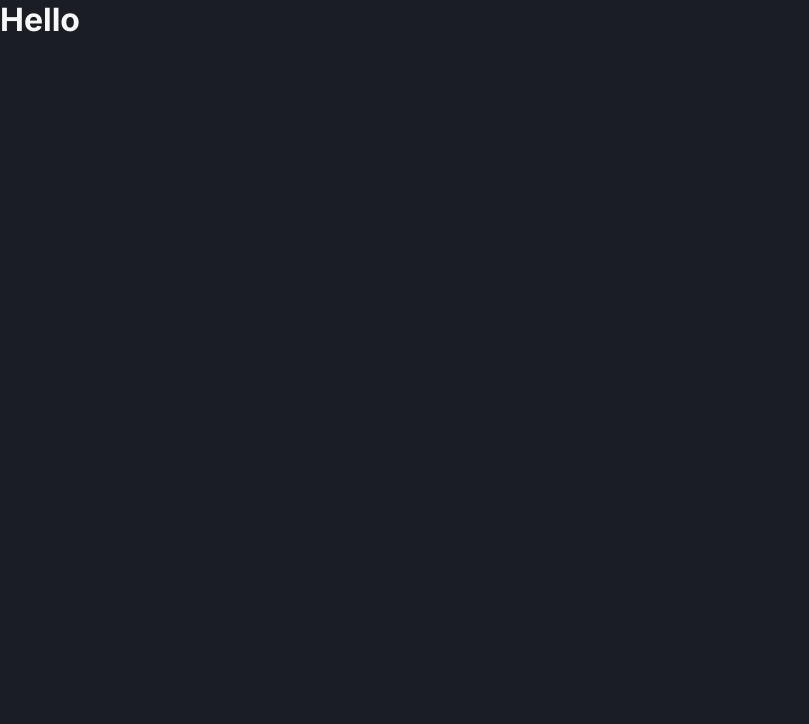
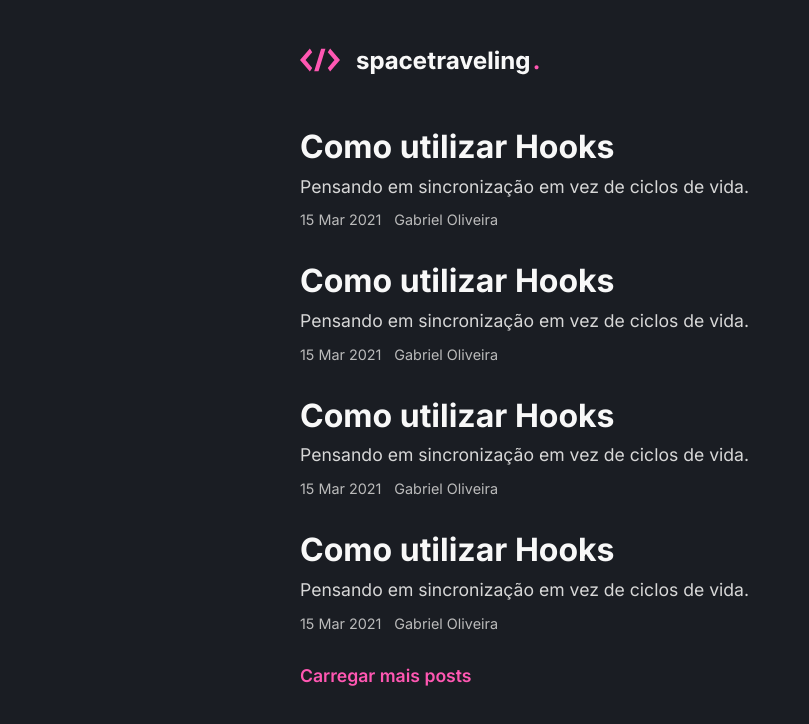
Before and after one commit to gaoliveira21/space-traveling, a Next.js app: page / in a window 1280 px wide. Shown: the top 724 px of the page, without its empty margins (0-809 px from the left). Built offline with nearby package versions, Linux system fonts and the light colour scheme.

Commit message:
add posts page styles

```diff
--- a/src/pages/_document.tsx
+++ b/src/pages/_document.tsx
@@ -6,7 +6,7 @@ class MyDocument extends Document {
       <Html lang="pt-br">
         <Head>
           <link rel="preconnect" href="https://fonts.gstatic.com" />
-          <link href="https://fonts.googleapis.com/css2?family=Inter:wght@400;700&display=swap" rel="stylesheet" />
+          <link href="https://fonts.googleapis.com/css2?family=Inter:wght@400;600;700&display=swap" rel="stylesheet" />
 
           <link href="/favicon.png" type="image/x-icon" />
         </Head>
--- a/src/pages/index.tsx
+++ b/src/pages/index.tsx
@@ -1,13 +1,65 @@
 import Head from 'next/head'
+
+import styles from '@/src/styles/pages/home.module.scss'
 
 export default function Home() {
   return (
-    <div>
+    <>
       <Head>
         <title>Posts | SpaceTraveling</title>
       </Head>
 
-      <h1>Hello</h1>
-    </div>
+      <div className={styles.container}>
+        <img className={styles.c__logo} src="/images/logo.svg" alt="SpaceTraveling" />
+
+        <ul className={styles.c__posts}>
+          <li className={styles.p__post}>
+            <a href="#!">
+              <strong className={styles.p__title}>Como utilizar Hooks</strong>
+              <p className={styles.p__description}>Pensando em sincronização em vez de ciclos de vida.</p>
+              <div>
+                <time className={styles.p__date}>15 Mar 2021</time>
+                <span className={styles.p__author}>Gabriel Oliveira</span>
+              </div>
+            </a>
+          </li>
+
+          <li className={styles.p__post}>
+            <a href="#!">
+              <strong className={styles.p__title}>Como utilizar Hooks</strong>
+              <p className={styles.p__description}>Pensando em sincronização em vez de ciclos de vida.</p>
+              <div>
+                <time className={styles.p__date}>15 Mar 2021</time>
+                <span className={styles.p__author}>Gabriel Oliveira</span>
+              </div>
+            </a>
+          </li>
+
+          <li className={styles.p__post}>
+            <a href="#!">
+              <strong className={styles.p__title}>Como utilizar Hooks</strong>
+              <p className={styles.p__description}>Pensando em sincronização em vez de ciclos de vida.</p>
+              <div>
+                <time className={styles.p__date}>15 Mar 2021</time>
+                <span className={styles.p__author}>Gabriel Oliveira</span>
+              </div>
+            </a>
+          </li>
+
+          <li className={styles.p__post}>
+            <a href="#!">
+              <strong className={styles.p__title}>Como utilizar Hooks</strong>
+              <p className={styles.p__description}>Pensando em sincronização em vez de ciclos de vida.</p>
+              <div>
+                <time className={styles.p__date}>15 Mar 2021</time>
+                <span className={styles.p__author}>Gabriel Oliveira</span>
+              </div>
+            </a>
+          </li>
+        </ul>
+
+        <button type="button" className={styles.c__load_more}>Carregar mais posts</button>
+      </div>
+    </>
   )
 }
--- /dev/null
+++ b/src/styles/pages/home.module.scss
@@ -0,0 +1,59 @@
+.container {
+  width: 80%;
+  margin: 0 auto;
+  max-width: 680px;
+  padding-bottom: 2rem;
+
+  .c__logo {
+    margin: 3rem 0;
+  }
+
+  .c__posts {
+    list-style-type: none;
+
+    .p__post {
+      margin-bottom: 2rem;
+
+      .p__title {
+        font-size: 2rem;
+        font-weight: bold;
+        transition: color 0.2s;
+      }
+
+      .p__description {
+        font-size: 1.1rem;
+        font-weight: 400;
+        color: var(--body);
+        margin: 0.6rem 0 0.8rem;
+      }
+
+      .p__date, .p__author {
+        color: var(--info);
+        font-size: 0.9rem;
+      }
+
+      .p__author {
+        margin-left: 0.8rem;
+      }
+
+      &:hover {
+        .p__title {
+          color: var(--highlight);
+        }
+      }
+    }
+  }
+
+  .c__load_more {
+    border: 0;
+    background: none;
+    color:  var(--highlight);
+    font-size: 1.1rem;
+    font-weight: 600;
+    transition: filter 0.2s;
+
+    &:hover {
+      filter: brightness(0.8);
+    }
+  }
+}
```
